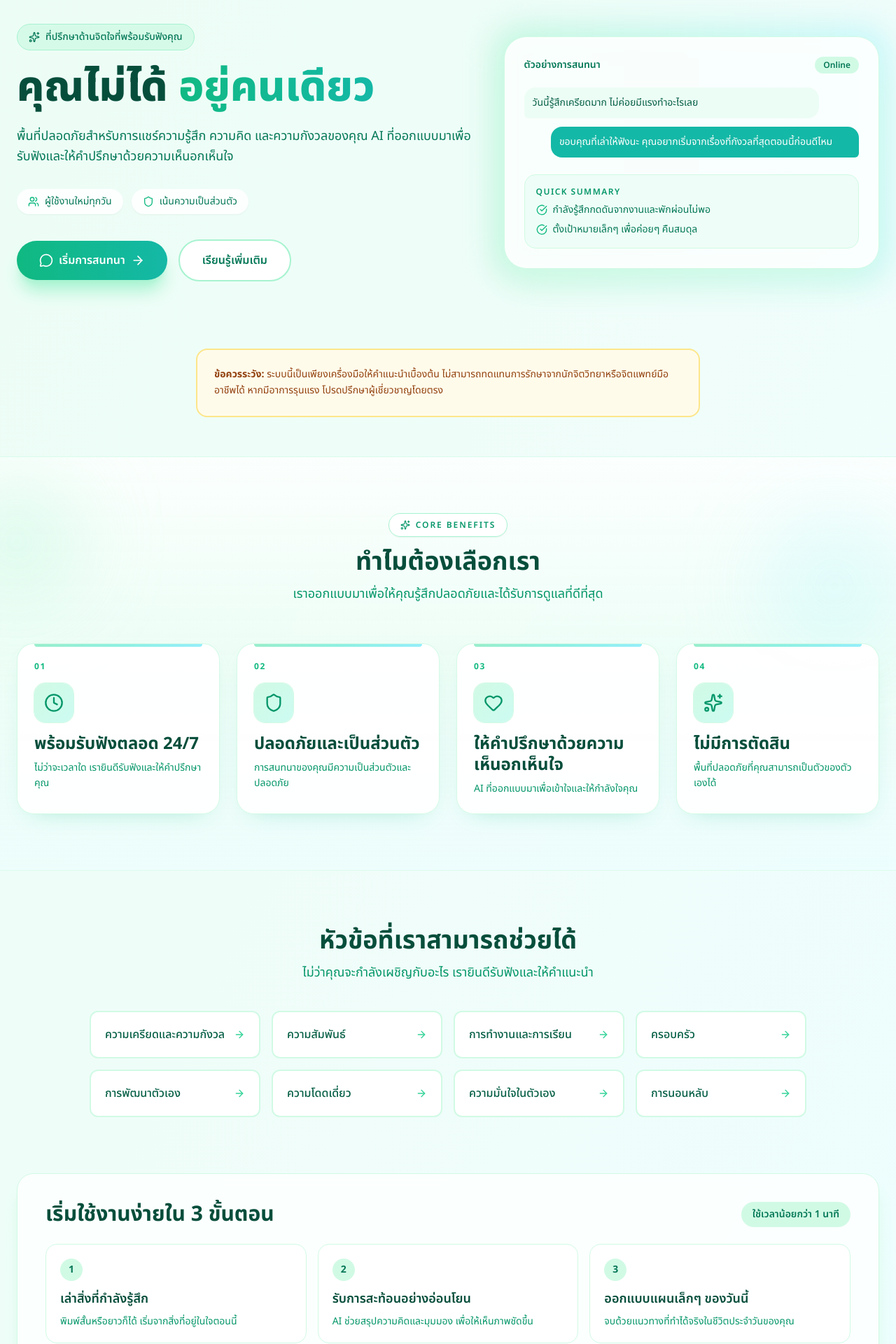
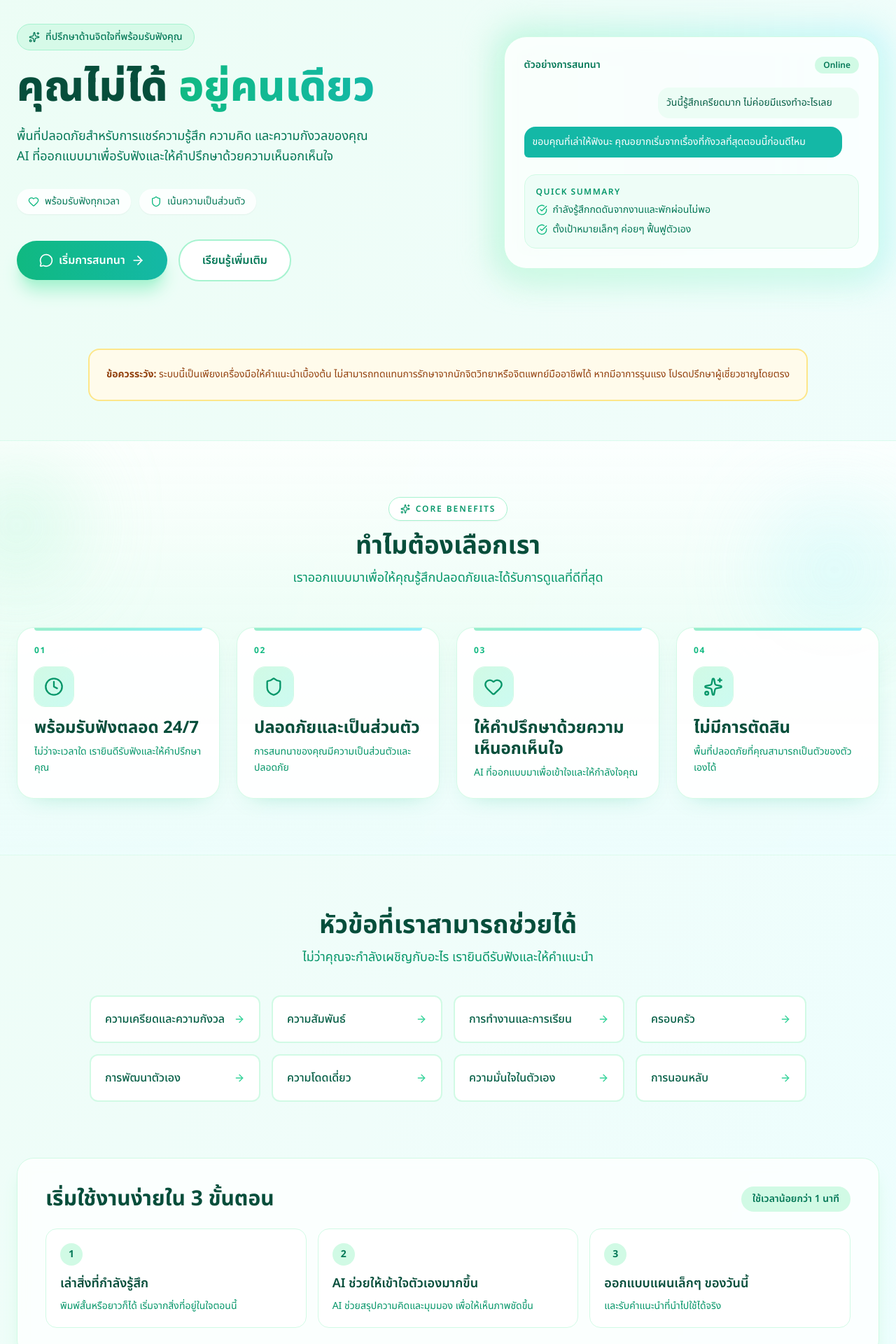
Before and after one commit to ku-mind/ku-mind, a React (Vite) app in the folder frontend/: page / in a window 1280 px wide. Shown: the part 140-2060 px from the top of the page at 70% size. Built offline with nearby package versions, Linux system fonts and the light colour scheme.

Commit message:
add some details

```diff
--- a/frontend/src/pages/chat.tsx
+++ b/frontend/src/pages/chat.tsx
@@ -203,7 +203,7 @@ export default function Chat() {
 
           <div className="hidden items-center gap-3 rounded-full border border-emerald-100 bg-white/70 px-4 py-2 text-sm text-emerald-700 lg:flex">
             <span className="inline-flex h-2.5 w-2.5 rounded-full bg-emerald-500" />
-            เซสชันปลอดภัยและเป็นส่วนตัว
+            พื้นที่ปลอดภัยและเป็นส่วนตัว
           </div>
 
           <div className="flex items-center gap-3">
@@ -228,7 +228,7 @@ export default function Chat() {
               <Sparkles className="h-3.5 w-3.5" />
               Session Insight
             </div>
-            <h2 className="mt-4 text-2xl font-black leading-tight text-emerald-900">คุยต่อเนื่อง\nแบบเข้าใจคุณ</h2>
+            <h2 className="mt-4 text-2xl font-black leading-tight text-emerald-900">คุยต่อเนื่อง<br />แบบเข้าใจคุณ</h2>
           </div>
 
           <div className="space-y-3">
@@ -264,7 +264,7 @@ export default function Chat() {
           <div className="flex items-center justify-between border-b border-emerald-100/70 px-4 py-3 md:px-5">
             <div>
               <h3 className="text-base font-bold text-emerald-900 md:text-lg">พื้นที่สนทนาแบบไม่ตัดสิน</h3>
-              <p className="text-xs text-emerald-600 md:text-sm">เล่าได้เต็มที่ เราจะช่วยคุณค่อยๆ คลี่ความคิด</p>
+              <p className="text-xs text-emerald-600 md:text-sm">เล่าได้เต็มที่ เราจะช่วยคุณค่อยๆ จัดการความคิด</p>
             </div>
             <div className="hidden items-center gap-2 rounded-full bg-emerald-100 px-3 py-1 text-xs font-semibold text-emerald-700 md:inline-flex">
               <MessageCircle className="h-3.5 w-3.5" />
--- a/frontend/src/pages/home.tsx
+++ b/frontend/src/pages/home.tsx
@@ -57,12 +57,12 @@ export default function Home() {
       description: "พิมพ์สั้นหรือยาวก็ได้ เริ่มจากสิ่งที่อยู่ในใจตอนนี้",
     },
     {
-      title: "รับการสะท้อนอย่างอ่อนโยน",
+      title: "AI ช่วยให้เข้าใจตัวเองมากขึ้น",
       description: "AI ช่วยสรุปความคิดและมุมมอง เพื่อให้เห็นภาพชัดขึ้น",
     },
     {
       title: "ออกแบบแผนเล็กๆ ของวันนี้",
-      description: "จบด้วยแนวทางที่ทำได้จริงในชีวิตประจำวันของคุณ",
+      description: "และรับคำแนะนำที่นำไปใช้ได้จริง",
     },
   ];
 
@@ -123,14 +123,16 @@ export default function Home() {
 
           <p className="mt-6 max-w-2xl text-lg leading-relaxed text-emerald-700">
             พื้นที่ปลอดภัยสำหรับการแชร์ความรู้สึก ความคิด และความกังวลของคุณ
+          <br />
             AI ที่ออกแบบมาเพื่อรับฟังและให้คำปรึกษาด้วยความเห็นอกเห็นใจ
           </p>
 
           <div className="mt-8 flex flex-wrap gap-3 text-sm text-emerald-700">
-            <div className="inline-flex items-center gap-2 rounded-full bg-white/85 px-4 py-2 shadow-sm">
-              <Users className="h-4 w-4 text-emerald-500" />
-              ผู้ใช้งานใหม่ทุกวัน
-            </div>
+
+          <div className="inline-flex items-center gap-2 rounded-full bg-white/85 px-4 py-2 shadow-sm">
+            <Heart className="h-4 w-4 text-emerald-500" />
+            พร้อมรับฟังทุกเวลา
+          </div>
             <div className="inline-flex items-center gap-2 rounded-full bg-white/85 px-4 py-2 shadow-sm">
               <Shield className="h-4 w-4 text-emerald-500" />
               เน้นความเป็นส่วนตัว
@@ -162,12 +164,13 @@ export default function Home() {
             </div>
 
             <div className="space-y-3">
-              <div className="max-w-[88%] rounded-2xl rounded-bl-md bg-emerald-50 p-3 text-sm text-emerald-800">
+              <div className="ml-auto max-w-[60%] rounded-2xl rounded-br-md bg-emerald-50 p-3 text-sm text-emerald-800">
                 วันนี้รู้สึกเครียดมาก ไม่ค่อยมีแรงทำอะไรเลย
               </div>
-              <div className="ml-auto max-w-[92%] rounded-2xl rounded-br-md bg-teal-500 p-3 text-sm text-white">
+              <div className="max-w-[95%] rounded-2xl rounded-bl-md bg-teal-500 p-3 text-sm text-white">
                 ขอบคุณที่เล่าให้ฟังนะ คุณอยากเริ่มจากเรื่องที่กังวลที่สุดตอนนี้ก่อนดีไหม
               </div>
+
             </div>
 
             <div className="mt-6 rounded-2xl border border-emerald-100 bg-emerald-50/80 p-4">
@@ -179,7 +182,7 @@ export default function Home() {
                 </li>
                 <li className="flex items-start gap-2">
                   <CheckCircle className="mt-0.5 h-4 w-4 text-emerald-500" />
-                  ตั้งเป้าหมายเล็กๆ เพื่อค่อยๆ คืนสมดุล
+                  ตั้งเป้าหมายเล็กๆ ค่อยๆ ฟื้นฟูตัวเอง
                 </li>
               </ul>
             </div>
@@ -188,12 +191,12 @@ export default function Home() {
       </section>
 
       <section className="pb-14">
-        <div className="mx-auto max-w-3xl px-4 md:px-6">
-          <div className="rounded-2xl border-2 border-amber-200 bg-amber-50 p-5 md:p-6">
+        <div className="mx-auto px-4 md:px-6 flex justify-center">
+          <div className="inline-block rounded-2xl border-2 border-amber-200 bg-amber-50 p-5 md:p-6">
             <p className="text-sm leading-relaxed text-amber-800">
               <strong>ข้อควรระวัง:</strong> ระบบนี้เป็นเพียงเครื่องมือให้คำแนะนำเบื้องต้น
-              ไม่สามารถทดแทนการรักษาจากนักจิตวิทยาหรือจิตแพทย์มืออาชีพได้ หากมีอาการรุนแรง
-              โปรดปรึกษาผู้เชี่ยวชาญโดยตรง
+              ไม่สามารถทดแทนการรักษาจากนักจิตวิทยาหรือจิตแพทย์มืออาชีพได้
+              หากมีอาการรุนแรง โปรดปรึกษาผู้เชี่ยวชาญโดยตรง
             </p>
           </div>
         </div>
--- a/package.json
+++ b/package.json
@@ -1,5 +1,8 @@
 {
   "dependencies": {
     "react-router-dom": "^7.13.1"
+  },
+  "devDependencies": {
+    "nodemon": "^3.1.14"
   }
 }
```
Also changed, not shown: 2 other files (tests, documents, lock files or other folders).
